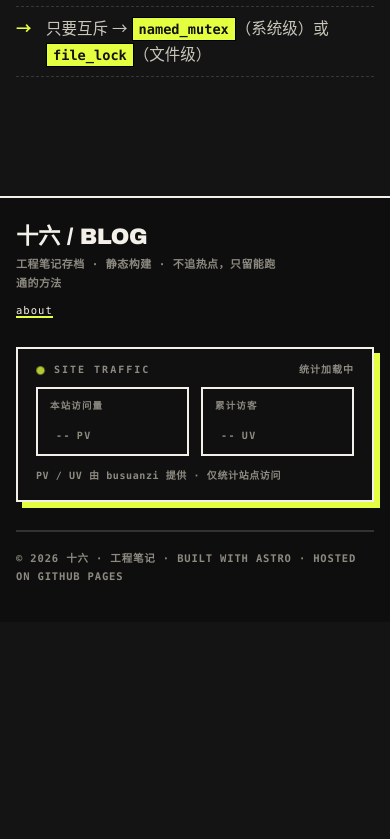
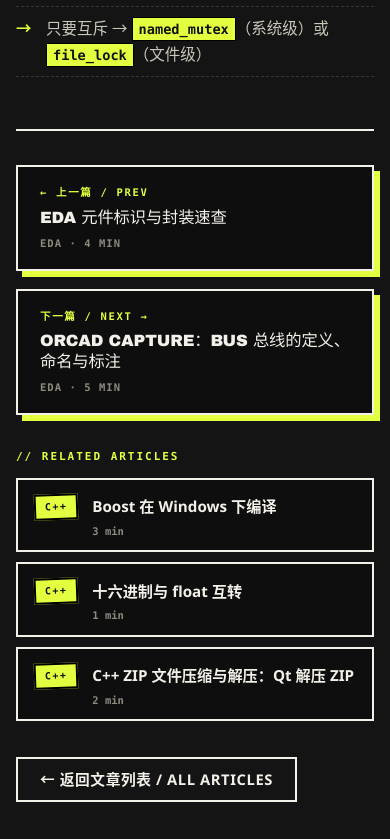
Before and after one commit to Z-SmallRock/yy.github.io, an Astro site: page /articles/boost-interprocess in a window 390 px wide. Shown: the part 7905-8744 px from the top of the page. Before the commit the page ends 8527 px from the top, so only its background shows below. Built offline with nearby package versions, Linux system fonts and the light colour scheme; Astro itself is replaced by a stand-in of ours; some packages are replaced by stand-ins of ours; a script that the page names is missing.

Commit message:
[feature] add prev/next and related articles to article pages

```diff
--- a/src/layouts/ArticleLayout.astro
+++ b/src/layouts/ArticleLayout.astro
@@ -1,7 +1,8 @@
 ---
 import ArticleMeta from "../components/ArticleMeta.astro";
 import ArticleToc from "../components/ArticleToc.astro";
-import type { TocEntry } from "../lib/articles";
+import { categoryTone } from "../lib/category-color";
+import type { ArticleItem, TocEntry } from "../lib/articles";
 
 interface Props {
   title: string;
@@ -11,6 +12,9 @@ interface Props {
   updatedAt?: string;
   readingTime: number;
   headings: TocEntry[];
+  prev?: ArticleItem;
+  next?: ArticleItem;
+  related?: ArticleItem[];
 }
 
 const {
@@ -21,6 +25,9 @@ const {
   updatedAt,
   readingTime,
   headings,
+  prev,
+  next,
+  related = [],
 } = Astro.props;
 
 const base = import.meta.env.BASE_URL;
@@ -50,6 +57,54 @@ const base = import.meta.env.BASE_URL;
     <ArticleToc headings={headings} />
     <div class="article-body prose">
       <slot />
+
+      <footer class="article-tail">
+        {(prev || next) && (
+          <nav class="article-pager" aria-label="上一篇 / 下一篇">
+            {prev ? (
+              <a class="pager pager--prev" href={`${base}articles/${prev.slug}`}>
+                <span class="pager__label">← 上一篇 / prev</span>
+                <span class="pager__title">{prev.title}</span>
+                <span class="pager__meta">{prev.category} · {prev.readingTime} min</span>
+              </a>
+            ) : (
+              <span class="pager pager--empty" aria-hidden="true" />
+            )}
+            {next ? (
+              <a class="pager pager--next" href={`${base}articles/${next.slug}`}>
+                <span class="pager__label">下一篇 / next →</span>
+                <span class="pager__title">{next.title}</span>
+                <span class="pager__meta">{next.category} · {next.readingTime} min</span>
+              </a>
+            ) : (
+              <span class="pager pager--empty" aria-hidden="true" />
+            )}
+          </nav>
+        )}
+
+        {related.length > 0 && (
+          <section class="related" aria-labelledby="related-title">
+            <p class="related__label" id="related-title">// related articles</p>
+            <ul class="related__list">
+              {related.map((item) => (
+                <li>
+                  <a class="related__item" href={`${base}articles/${item.slug}`}>
+                    <span class="post__cat" data-tone={categoryTone(item.category)}>
+                      {item.category}
+                    </span>
+                    <span class="related__title">{item.title}</span>
+                    <span class="related__read">{item.readingTime} min</span>
+                  </a>
+                </li>
+              ))}
+            </ul>
+          </section>
+        )}
+
+        <div class="article-tail__actions">
+          <a class="btn btn--ghost" href={`${base}articles`}>← 返回文章列表 / all articles</a>
+        </div>
+      </footer>
     </div>
   </div>
 </article>
--- a/src/lib/articles.ts
+++ b/src/lib/articles.ts
@@ -82,3 +82,52 @@ export function getTocEntries(headings: readonly TocHeading[]): TocEntry[] {
       level: heading.depth,
     }));
 }
+
+export interface ArticleNeighbors {
+  prev?: ArticleItem;
+  next?: ArticleItem;
+}
+
+function sortByDate(items: readonly ArticleItem[], direction: 1 | -1): ArticleItem[] {
+  return items
+    .slice()
+    .sort(
+      (left, right) =>
+        direction * (normalizeDate(left.publishedAt) - normalizeDate(right.publishedAt)),
+    );
+}
+
+export function pickNeighbors(
+  items: readonly ArticleItem[],
+  slug: string,
+): ArticleNeighbors {
+  const ordered = sortByDate(items, 1);
+  const index = ordered.findIndex((item) => item.slug === slug);
+
+  if (index < 0) {
+    return {};
+  }
+
+  return { prev: ordered[index - 1], next: ordered[index + 1] };
+}
+
+export function pickRelated(
+  items: readonly ArticleItem[],
+  slug: string,
+  limit = 3,
+): ArticleItem[] {
+  const current = items.find((item) => item.slug === slug);
+  const pool = sortByDate(
+    items.filter((item) => item.slug !== slug),
+    -1,
+  );
+
+  if (!current) {
+    return pool.slice(0, limit);
+  }
+
+  const sameCategory = pool.filter((item) => item.category === current.category);
+  const others = pool.filter((item) => item.category !== current.category);
+
+  return [...sameCategory, ...others].slice(0, limit);
+}
--- a/src/pages/articles/[...slug].astro
+++ b/src/pages/articles/[...slug].astro
@@ -3,7 +3,12 @@ import { getCollection, render } from "astro:content";
 import type { CollectionEntry } from "astro:content";
 import BaseLayout from "../../layouts/BaseLayout.astro";
 import ArticleLayout from "../../layouts/ArticleLayout.astro";
-import { getTocEntries } from "../../lib/articles";
+import {
+  getTocEntries,
+  pickNeighbors,
+  pickRelated,
+  type ArticleItem,
+} from "../../lib/articles";
 
 interface Props {
   article: CollectionEntry<"articles">;
@@ -24,6 +29,18 @@ const publishedDate = article.data.publishedAt.toISOString().slice(0, 10);
 const updatedAt = article.data.updatedAt
   ? article.data.updatedAt.toISOString().slice(0, 10)
   : undefined;
+
+const allArticles = await getCollection("articles");
+const items: ArticleItem[] = allArticles.map((entry) => ({
+  slug: entry.data.slug,
+  title: entry.data.title,
+  summary: entry.data.summary,
+  category: entry.data.category,
+  publishedAt: entry.data.publishedAt.toISOString().slice(0, 10),
+  readingTime: entry.data.readingTime,
+}));
+const neighbors = pickNeighbors(items, article.data.slug);
+const related = pickRelated(items, article.data.slug, 3);
 ---
 
 <BaseLayout
@@ -38,6 +55,9 @@ const updatedAt = article.data.updatedAt
     updatedAt={updatedAt}
     readingTime={article.data.readingTime}
     headings={toc}
+    prev={neighbors.prev}
+    next={neighbors.next}
+    related={related}
   >
     <Content />
   </ArticleLayout>
--- a/src/styles/global.css
+++ b/src/styles/global.css
@@ -1767,3 +1767,193 @@ body:has(.article-shell) .read-progress {
     font-size: 1.6rem;
   }
 }
+
+/* Article tail: prev/next + related */
+
+.article-tail {
+  margin-top: 72px;
+  padding-top: 34px;
+  border-top: 2px solid var(--line);
+  display: grid;
+  gap: 36px;
+}
+
+.article-pager {
+  display: grid;
+  grid-template-columns: 1fr 1fr;
+  gap: 18px;
+}
+
+.pager {
+  display: grid;
+  gap: 10px;
+  align-content: start;
+  padding: 20px 22px;
+  border: 2px solid var(--line);
+  background: var(--bg-2);
+  color: inherit;
+  text-decoration: none;
+  box-shadow: 6px 6px 0 var(--acid);
+  transition: transform 0.15s ease, box-shadow 0.15s ease;
+}
+
+.pager:hover {
+  transform: translate(-3px, -3px);
+  box-shadow: 9px 9px 0 var(--acid);
+}
+
+.pager--next {
+  text-align: right;
+  justify-items: end;
+}
+
+.pager--empty {
+  border-style: dashed;
+  border-color: var(--hair);
+  box-shadow: none;
+  visibility: hidden;
+}
+
+.pager__label {
+  font: 800 10.5px/1 var(--font-mono);
+  letter-spacing: 0.16em;
+  text-transform: uppercase;
+  color: var(--acid);
+}
+
+.pager__title {
+  font-family: var(--font-display);
+  font-size: 1.02rem;
+  line-height: 1.25;
+  letter-spacing: -0.01em;
+  text-transform: uppercase;
+}
+
+.pager__meta {
+  font: 700 10.5px/1 var(--font-mono);
+  letter-spacing: 0.1em;
+  text-transform: uppercase;
+  color: var(--dim);
+}
+
+.related {
+  display: grid;
+  gap: 16px;
+}
+
+.related__label {
+  margin: 0;
+  font: 800 11px/1 var(--font-mono);
+  letter-spacing: 0.18em;
+  text-transform: uppercase;
+  color: var(--acid);
+}
+
+.related__list {
+  display: grid;
+  gap: 10px;
+  margin: 0;
+  padding: 0;
+  list-style: none;
+}
+
+.related__item {
+  display: grid;
+  grid-template-columns: auto minmax(0, 1fr) auto;
+  align-items: center;
+  gap: 14px;
+  padding: 14px 16px;
+  border: 2px solid var(--line);
+  background: var(--bg-2);
+  color: inherit;
+  text-decoration: none;
+  transition: background 0.12s ease, color 0.12s ease;
+}
+
+.related__item:hover {
+  background: var(--acid);
+  color: #111;
+}
+
+.related__item:hover .related__read {
+  color: #111;
+}
+
+.related__title {
+  font-weight: 700;
+  font-size: 0.95rem;
+  line-height: 1.35;
+}
+
+.related__read {
+  font: 700 10.5px/1 var(--font-mono);
+  color: var(--dim);
+}
+
+.article-tail__actions {
+  display: flex;
+}
+
+@media (max-width: 1000px) {
+  .article-pager {
+    grid-template-columns: 1fr;
+  }
+
+  .pager--next {
+    text-align: left;
+    justify-items: start;
+  }
+
+  .pager--empty {
+    display: none;
+  }
+}
+
+@media (max-width: 700px) {
+  .article-tail {
+    margin-top: 52px;
+  }
+
+  .related__item {
+    grid-template-columns: auto minmax(0, 1fr);
+    row-gap: 6px;
+  }
+
+  .related__read {
+    grid-column: 2;
+  }
+}
+/* Prose specificity guards for the article tail */
+
+.prose .article-tail a {
+  text-decoration: none;
+}
+
+.prose .article-tail p {
+  margin: 0;
+  color: inherit;
+  font-size: inherit;
+  line-height: inherit;
+}
+
+.prose .article-tail p.related__label {
+  margin: 0;
+  color: var(--acid);
+  font: 800 11px/1 var(--font-mono);
+  letter-spacing: 0.18em;
+  text-transform: uppercase;
+}
+
+.prose .article-tail ul,
+.prose .article-tail li {
+  margin: 0;
+  padding: 0;
+  border: 0;
+}
+
+.prose .article-tail li::before {
+  content: none;
+}
+.article-pager:has(.pager--empty) {
+  grid-template-columns: 1fr;
+}
```
